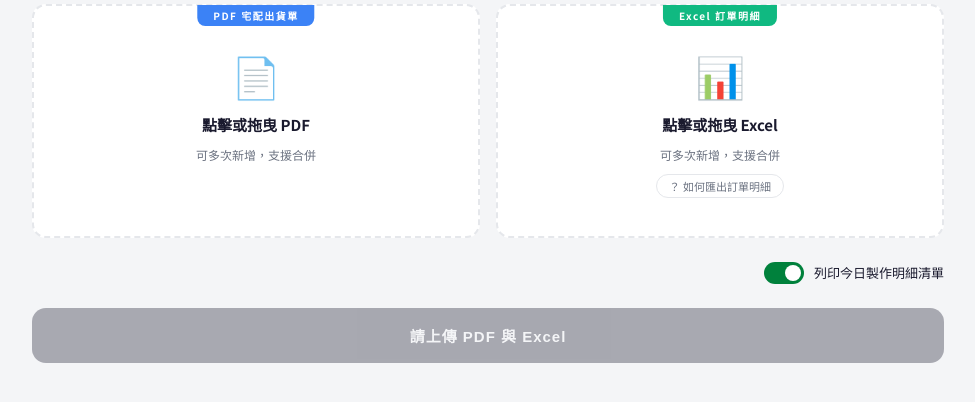
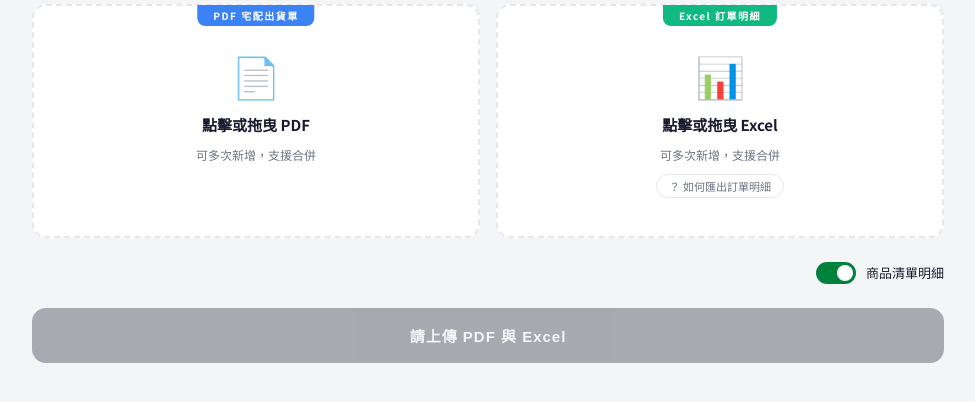
Before and after one commit to KKao01/MUTTA_-V-4.0, a FastAPI app: page / in a window 1280 px wide. Shown: the part 150-552 px from the top of the page, without its empty margins (152-1127 px from the left). Run offline with FastAPI, Linux system fonts and the light colour scheme.

Commit message:
UI: 明細開關文案改為「商品清單明細」
Co-Authored-By: Claude Opus 4.8 (1M context) <noreply@anthropic.com>

```diff
--- a/templates/index.html
+++ b/templates/index.html
@@ -262,7 +262,7 @@
         <input type="checkbox" id="opt-show-details" checked>
         <span class="slider"></span>
       </span>
-      <span class="toggle-label">列印今日製作明細清單</span>
+      <span class="toggle-label">商品清單明細</span>
     </label>
   </div>
 
```
